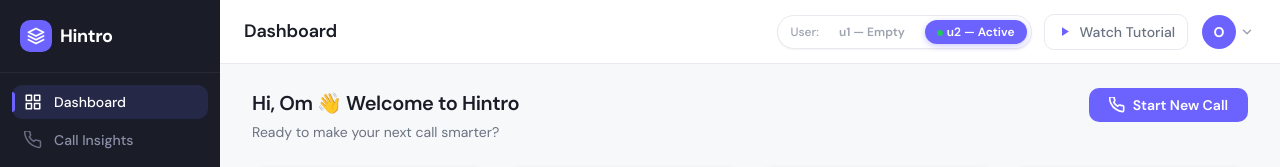
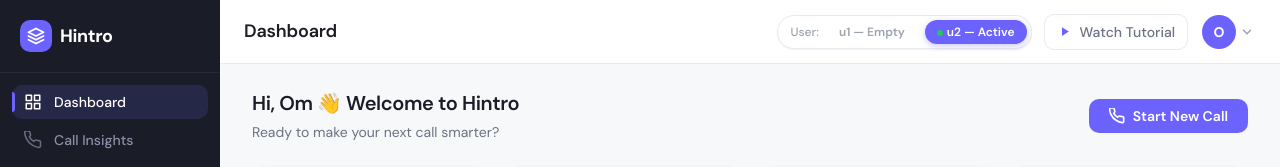
Before and after one commit to ankur-singh-viix/hintro-dashboard, a Next.js app: page /dashboard in a window 1280 px wide. Shown: the top 167 px of the page. Built offline with nearby package versions, Linux system fonts and the light colour scheme; no server answers.

Commit message:
fix : globals css

```diff
--- a/app/dashboard/page.module.css
+++ b/app/dashboard/page.module.css
@@ -2,11 +2,13 @@
   display: flex;
   flex-direction: column;
   gap: var(--space-6);
+  max-width: var(--content-max-width);
+  width: 100%;
 }
 
 .welcome {
   display: flex;
-  align-items: flex-start;
+  align-items: center;
   justify-content: space-between;
   gap: var(--space-4);
   flex-wrap: wrap;
@@ -52,3 +54,15 @@
   width: 16px;
   height: 16px;
 }
+
+@media (max-width: 480px) {
+  .welcome {
+    flex-direction: column;
+    align-items: flex-start;
+  }
+
+  .startCallBtn {
+    width: 100%;
+    justify-content: center;
+  }
+}
--- a/styles/globals.css
+++ b/styles/globals.css
@@ -1,12 +1,6 @@
-/* =============================================
-   HINTRO DASHBOARD — GLOBAL STYLES & TOKENS
-   ============================================= */
-
 @import url('https://fonts.googleapis.com/css2?family=DM+Sans:ital,opsz,wght@0,9..40,300;0,9..40,400;0,9..40,500;0,9..40,600;0,9..40,700;1,9..40,400&family=DM+Mono:wght@400;500&display=swap');
 
-/* ─── Design Tokens ─────────────────────────── */
 :root {
-  /* Colors */
   --color-bg:            #f7f8fa;
   --color-surface:       #ffffff;
   --color-surface-hover: #f2f3f7;
@@ -32,13 +26,11 @@
   --color-danger:        #ef4444;
   --color-info:          #3b82f6;
 
-  /* Stat card accent colors */
   --color-stat-sessions: #ef4444;
   --color-stat-duration: #3b82f6;
   --color-stat-ai:       #22c55e;
   --color-stat-last:     #8b5cf6;
 
-  /* Spacing */
   --space-1:  4px;
   --space-2:  8px;
   --space-3:  12px;
@@ -49,9 +41,8 @@
   --space-10: 40px;
   --space-12: 48px;
 
-  /* Typography */
-  --font-sans:  'DM Sans', system-ui, sans-serif;
-  --font-mono:  'DM Mono', monospace;
+  --font-sans: 'DM Sans', system-ui, sans-serif;
+  --font-mono: 'DM Mono', monospace;
 
   --text-xs:   0.75rem;
   --text-sm:   0.875rem;
@@ -66,34 +57,29 @@
   --weight-semibold: 600;
   --weight-bold:     700;
 
-  /* Borders */
-  --radius-sm:  6px;
-  --radius-md:  10px;
-  --radius-lg:  14px;
-  --radius-xl:  20px;
+  --radius-sm:   6px;
+  --radius-md:   10px;
+  --radius-lg:   14px;
+  --radius-xl:   20px;
   --radius-full: 9999px;
 
-  /* Shadows */
-  --shadow-xs:  0 1px 2px rgba(0,0,0,0.05);
-  --shadow-sm:  0 1px 4px rgba(0,0,0,0.07), 0 0 1px rgba(0,0,0,0.04);
-  --shadow-md:  0 4px 12px rgba(0,0,0,0.08), 0 0 1px rgba(0,0,0,0.04);
-  --shadow-lg:  0 8px 24px rgba(0,0,0,0.10), 0 0 1px rgba(0,0,0,0.04);
-  --shadow-xl:  0 16px 40px rgba(0,0,0,0.12), 0 0 1px rgba(0,0,0,0.04);
+  --shadow-xs: 0 1px 2px rgba(0,0,0,0.05);
+  --shadow-sm: 0 1px 4px rgba(0,0,0,0.07), 0 0 1px rgba(0,0,0,0.04);
+  --shadow-md: 0 4px 12px rgba(0,0,0,0.08), 0 0 1px rgba(0,0,0,0.04);
+  --shadow-lg: 0 8px 24px rgba(0,0,0,0.10), 0 0 1px rgba(0,0,0,0.04);
+  --shadow-xl: 0 16px 40px rgba(0,0,0,0.12), 0 0 1px rgba(0,0,0,0.04);
 
-  /* Layout */
-  --sidebar-width:       220px;
+  --sidebar-width:        220px;
   --sidebar-width-mobile: 260px;
-  --header-height:       64px;
-  --content-max-width:   1100px;
+  --header-height:        64px;
+  --content-max-width:    1100px;
 
-  /* Transitions */
   --transition-fast:   150ms ease;
   --transition-base:   200ms ease;
   --transition-slow:   300ms ease;
   --transition-bounce: 300ms cubic-bezier(0.34, 1.56, 0.64, 1);
 }
 
-/* ─── Reset ─────────────────────────────────── */
 *, *::before, *::after {
   box-sizing: border-box;
   margin: 0;
@@ -104,7 +90,6 @@ html {
   font-size: 16px;
   -webkit-font-smoothing: antialiased;
   -moz-osx-font-smoothing: grayscale;
-  text-rendering: optimizeLegibility;
 }
 
 body {
@@ -116,10 +101,7 @@ body {
   min-height: 100vh;
 }
 
-a {
-  color: inherit;
-  text-decoration: none;
-}
+a { color: inherit; text-decoration: none; }
 
 button {
   font-family: var(--font-sans);
@@ -134,51 +116,19 @@ button:focus-visible {
   outline-offset: 2px;
 }
 
-input, textarea {
-  font-family: var(--font-sans);
-}
+input, textarea { font-family: var(--font-sans); }
+img, svg { display: block; }
+ul, ol { list-style: none; }
 
-img, svg {
-  display: block;
-}
-
-ul, ol {
-  list-style: none;
-}
-
-/* ─── Scrollbar ──────────────────────────────── */
-::-webkit-scrollbar {
-  width: 5px;
-  height: 5px;
-}
-::-webkit-scrollbar-track {
-  background: transparent;
-}
+::-webkit-scrollbar { width: 5px; height: 5px; }
+::-webkit-scrollbar-track { background: transparent; }
 ::-webkit-scrollbar-thumb {
   background: var(--color-border);
   border-radius: var(--radius-full);
 }
-::-webkit-scrollbar-thumb:hover {
-  background: var(--color-text-muted);
-}
+::-webkit-scrollbar-thumb:hover { background: var(--color-text-muted); }
 
-/* ─── Utility Classes ───────────────────────── */
-.visually-hidden {
-  position: absolute;
-  width: 1px;
-  height: 1px;
-  overflow: hidden;
-  clip: rect(0 0 0 0);
-  white-space: nowrap;
-}
-
-.truncate {
-  overflow: hidden;
-  text-overflow: ellipsis;
-  white-space: nowrap;
-}
-
-/* ─── Animations ─────────────────────────────── */
+/* ─── Global animations — used by CSS Modules via composes or directly ─── */
 @keyframes fadeIn {
   from { opacity: 0; }
   to   { opacity: 1; }
@@ -187,11 +137,6 @@ ul, ol {
 @keyframes fadeUp {
   from { opacity: 0; transform: translateY(10px); }
   to   { opacity: 1; transform: translateY(0); }
-}
-
-@keyframes slideInLeft {
-  from { opacity: 0; transform: translateX(-20px); }
-  to   { opacity: 1; transform: translateX(0); }
 }
 
 @keyframes scaleIn {
@@ -208,7 +153,3 @@ ul, ol {
   from { transform: rotate(0deg); }
   to   { transform: rotate(360deg); }
 }
-
-.animate-fadeIn  { animation: fadeIn  var(--transition-base) ease forwards; }
-.animate-fadeUp  { animation: fadeUp  var(--transition-slow) ease forwards; }
-.animate-scaleIn { animation: scaleIn var(--transition-bounce) forwards; }
```
